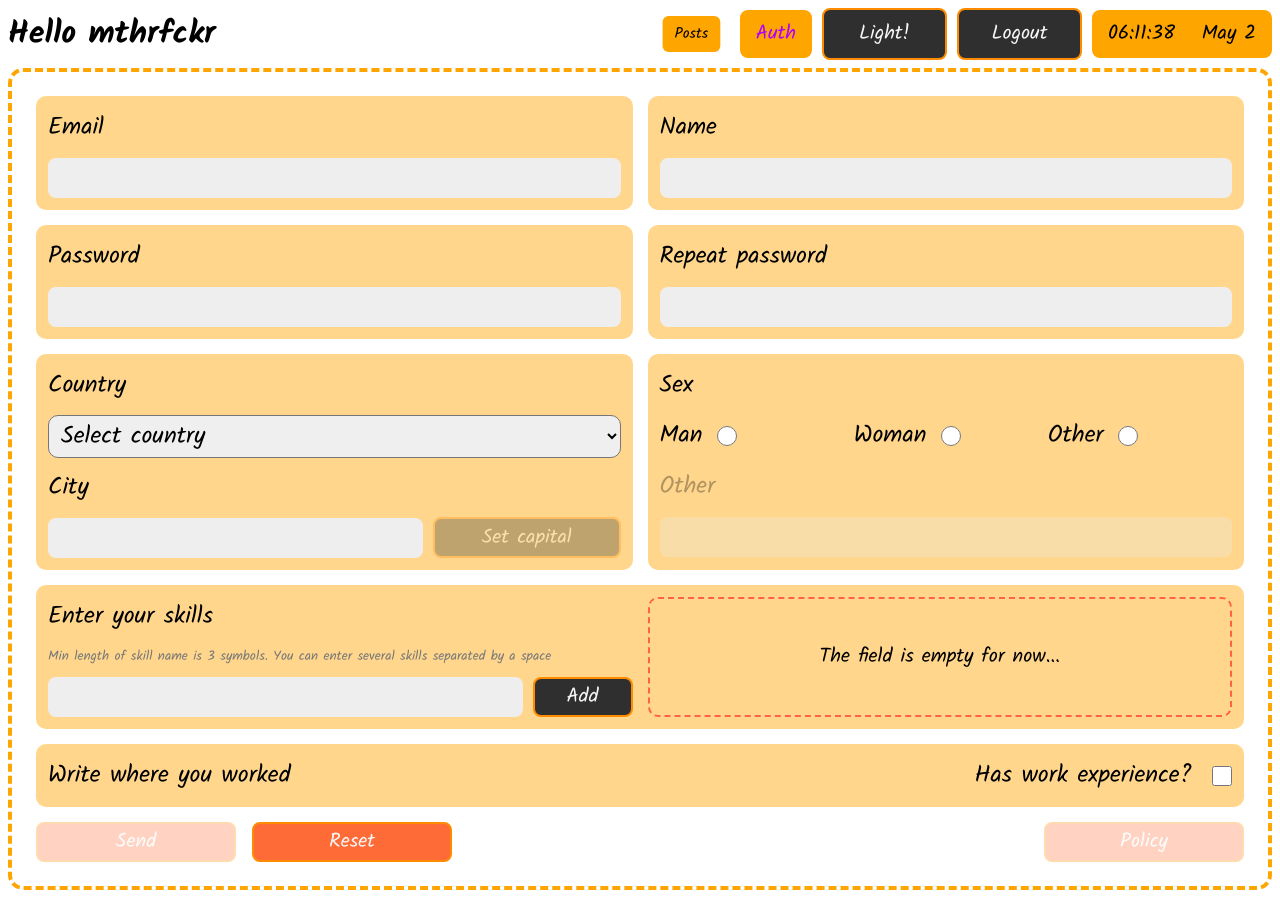
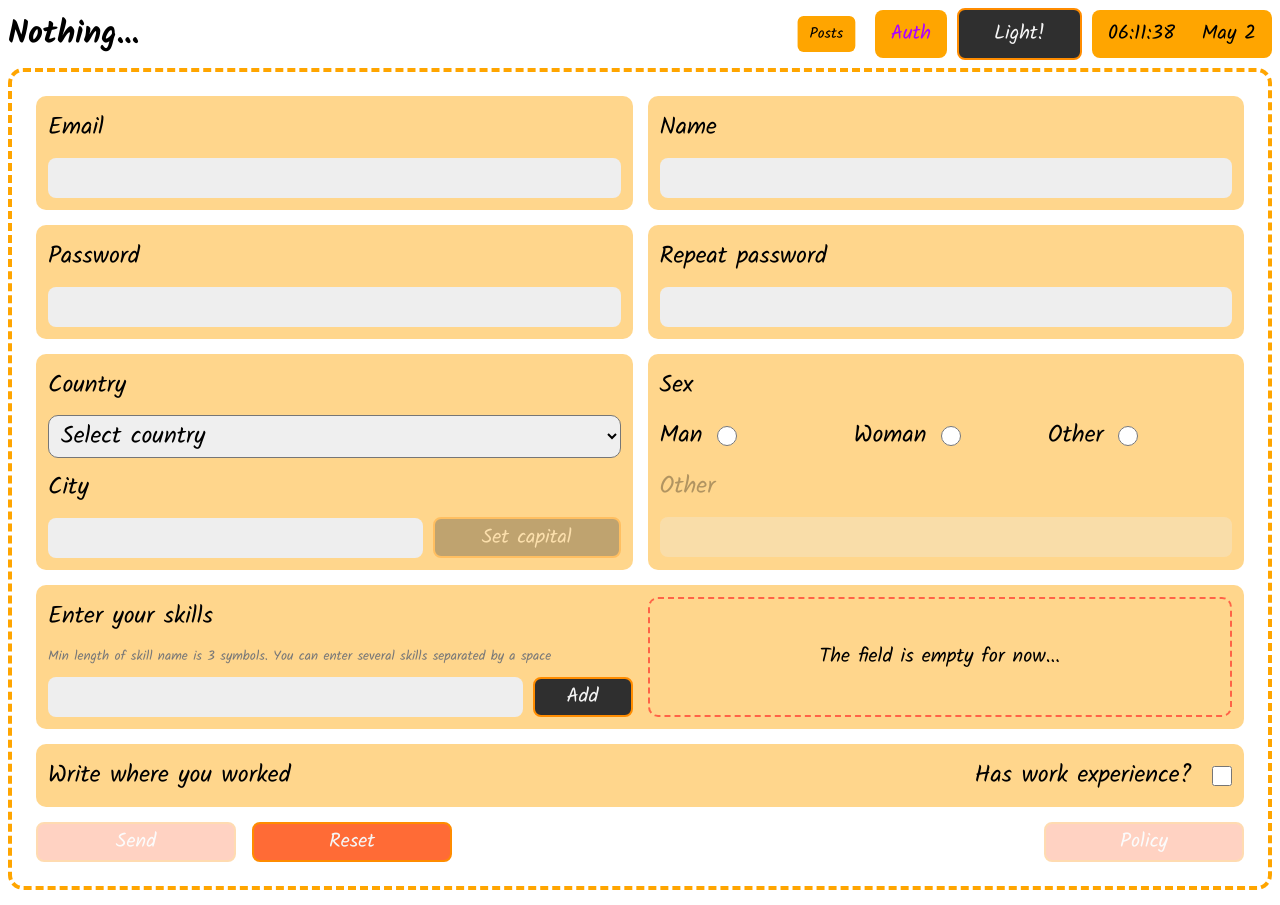
Before and after one commit to SergeyTheHuman/ng-course-vm, an Angular app: page /auth in a window 1280 px wide. Built offline with nearby package versions, Linux system fonts and the light colour scheme.

Commit message:
(refactoring) changed header, now it shows name if logged in and 'Nothing...' if not

```diff
--- a/src/app/components/header/header.component.html
+++ b/src/app/components/header/header.component.html
@@ -3,8 +3,13 @@
 		class="text"
 		(click)="showModal(helloModalTemplate)"
 	>
-		<h1>Hello mthrfckr</h1>
-		<pre>{{ (user$ | async)?.email }}</pre>
+		<h1>
+			{{
+				(user$ | async)?.name
+					? 'Hello, ' + (user$ | async)?.name
+					: 'Nothing...'
+			}}
+		</h1>
 	</div>
 	<div class="pages">
 		<ul class="pages-list">
@@ -30,6 +35,7 @@
 			{{ (darkTheme$ | async) ? 'Darkness..' : 'Light!' }}
 		</button>
 		<button
+			*ngIf="isAuth$ | async"
 			class="btn theme"
 			(click)="logout()"
 		>
```
